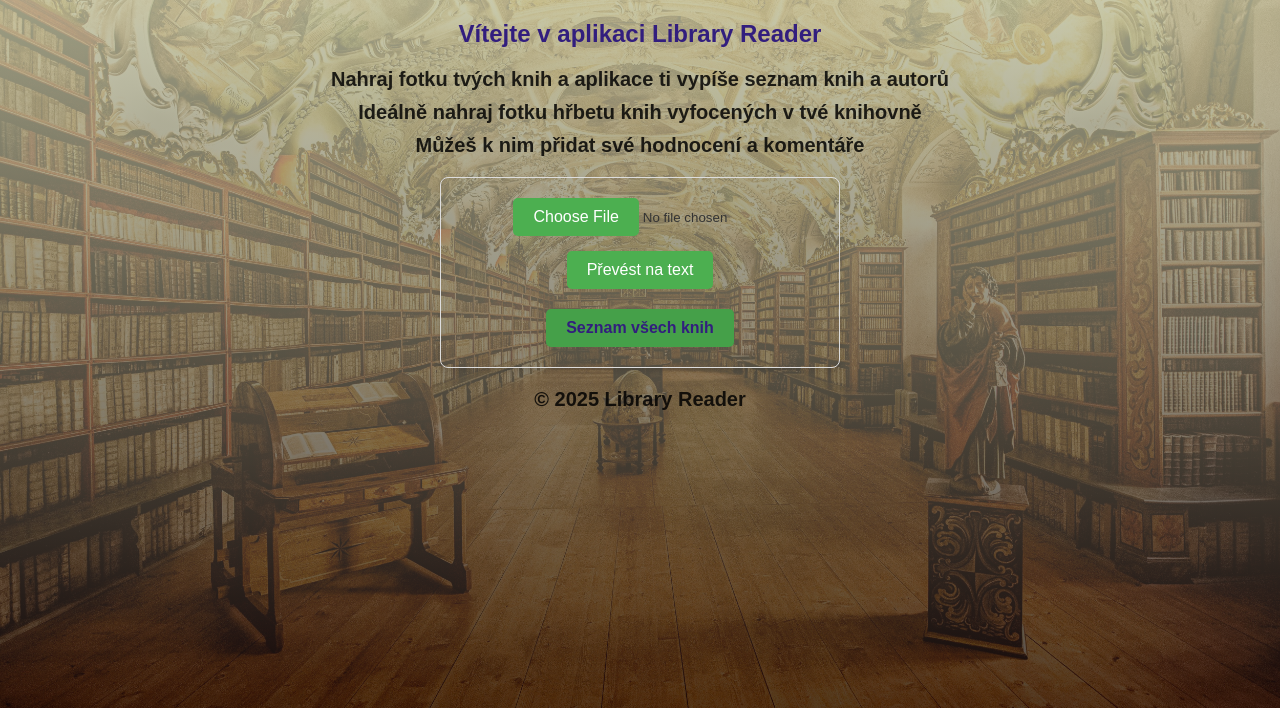
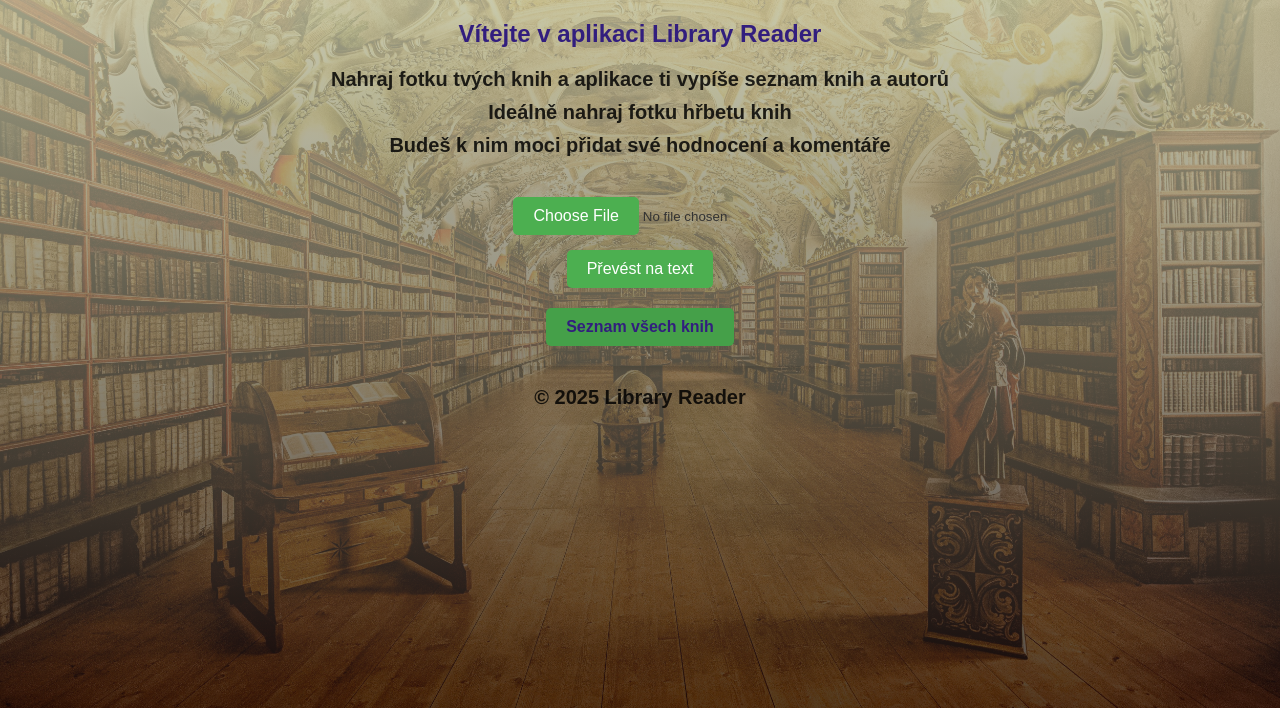
Before and after one commit to pavelkopecky20/Library-reader-v2, a Flask app: page / in a window 1280 px wide. Shown: the part 92-800 px from the top of the page. Run offline with Flask 2, Linux system fonts and the light colour scheme; parts of the project's set-up code (start-up, migrations or seed data) failed here and were passed over; some libraries are stand-ins or nearby versions.

Commit message:
Změny v CSS a 4mb obrázek

```diff
--- a/static/css/style.css
+++ b/static/css/style.css
@@ -30,7 +30,6 @@ body {
 .books-page th, .books-page td {
     padding: 8px;
     text-align: left;
-    border: 1px solid #ddd;
 }
 
 /* Specific styles for books.html */
@@ -96,7 +95,6 @@ form {
     align-items: center;
     margin: 20px auto;
     padding: 20px;
-    border: 1px solid #ddd;
     border-radius: 8px;
     width: 28%;
     box-shadow: 0 4px 6px rgba(0, 0, 0, 0.1);
--- a/templates/index.html
+++ b/templates/index.html
@@ -5,82 +5,43 @@
 {% block content %}
 <h2>Vítejte v aplikaci Library Reader</h2>
 <p>Nahraj fotku tvých knih a aplikace ti vypíše seznam knih a autorů</p>
-<p>Ideálně nahraj fotku hřbetu knih vyfocených v tvé knihovně</p>
-<p>Můžeš k nim přidat své hodnocení a komentáře</p>
+<p>Ideálně nahraj fotku hřbetu knih</p>
+<p>Budeš k nim moci přidat své hodnocení a komentáře</p>
 
 <form id="uploadForm" method="POST" enctype="multipart/form-data">
-    <input type="file" name="image" id="image">
+    <div class="file-input-container">
+        <input type="file" name="image" id="image">
+    </div>
     <input type="submit" value="Převést na text">
     <a href="{{ url_for('books') }}">Seznam všech knih</a>
 </form>
 
-<script src="https://cdn.jsdelivr.net/npm/pica/dist/pica.min.js"></script>
 <script>
-    async function resizeImage(file) {
-        const pica = new Pica();
-        const img = document.createElement('img');
-        const canvas = document.createElement('canvas');
-
-        const reader = new FileReader();
-        reader.onload = (e) => {
-            img.src = e.target.result;
-        };
-        reader.readAsDataURL(file);
-
-        await new Promise((resolve) => (img.onload = resolve));
-
-        // Calculate new dimensions while maintaining aspect ratio
-        const maxWidth = 1024;
-        const maxHeight = 1024;
-        let width = img.width;
-        let height = img.height;
-
-        if (width > height) {
-            if (width > maxWidth) {
-                height = Math.round((height * maxWidth) / width);
-                width = maxWidth;
-            }
-        } else {
-            if (height > maxHeight) {
-                width = Math.round((width * maxHeight) / height);
-                height = maxHeight;
-            }
-        }
-
-        canvas.width = width;
-        canvas.height = height;
-
-        // Resize the image
-        await pica.resize(img, canvas);
-
-        // Compress the image
-        const blob = await pica.toBlob(canvas, 'image/jpeg', 0.85); // 85% quality
-
-        return new File([blob], file.name, { type: 'image/jpeg' });
-    }
-
-    document.getElementById('uploadForm').addEventListener('submit', async (event) => {
+    document.getElementById('uploadForm').addEventListener('submit', (event) => {
         const fileInput = document.getElementById('image');
         const file = fileInput.files[0];
 
         if (file) {
-            event.preventDefault(); // Prevent the form from submitting immediately
+            const fileSizeMB = file.size / (1024 * 1024); // Convert file size to MB
+            if (fileSizeMB > 4) { // Check if file size exceeds 4 MB
+                alert('Soubor je příliš velký. Maximální velikost je 4 MB.');
+                event.preventDefault(); // Prevent form submission
+                return;
+            }
+        } else {
+            alert('Vyberte prosím soubor.');
+            event.preventDefault(); // Prevent form submission
+        }
+    });
 
-            console.log('Original file size:', file.size / 1024, 'KB');
-
-            // Resize and compress the image
-            const resizedFile = await resizeImage(file);
-            console.log('Resized file size:', resizedFile.size / 1024, 'KB');
-
-            // Replace the original file with the resized file
-            const dataTransfer = new DataTransfer();
-            dataTransfer.items.add(resizedFile);
-            fileInput.files = dataTransfer.files;
-
-            console.log('File replaced with resized version.');
-
-            // Submit the form programmatically after replacing the file
-            event.target.submit();
+    // Update the "Soubor nevybrán" text when a file is selected
+    document.getElementById('image').addEventListener('change', (event) => {
+        const fileInput = event.target;
+        const fileStatus = document.getElementById('fileStatus');
+        if (fileInput.files.length > 0) {
+            fileStatus.textContent = fileInput.files[0].name;
+        } else {
+            fileStatus.textContent = 'Soubor nevybrán';
         }
     });
 </script>
```
Also changed, not shown: database.db.
